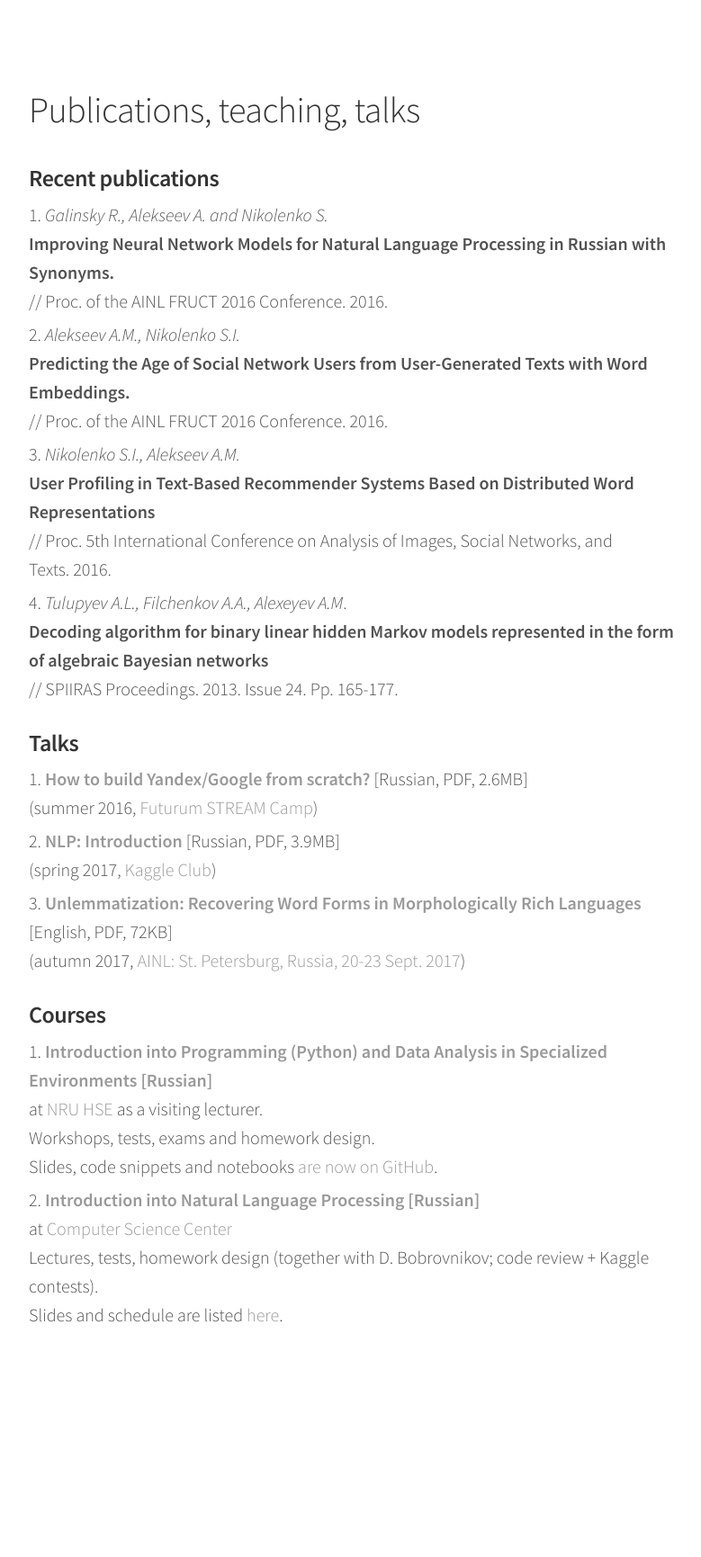
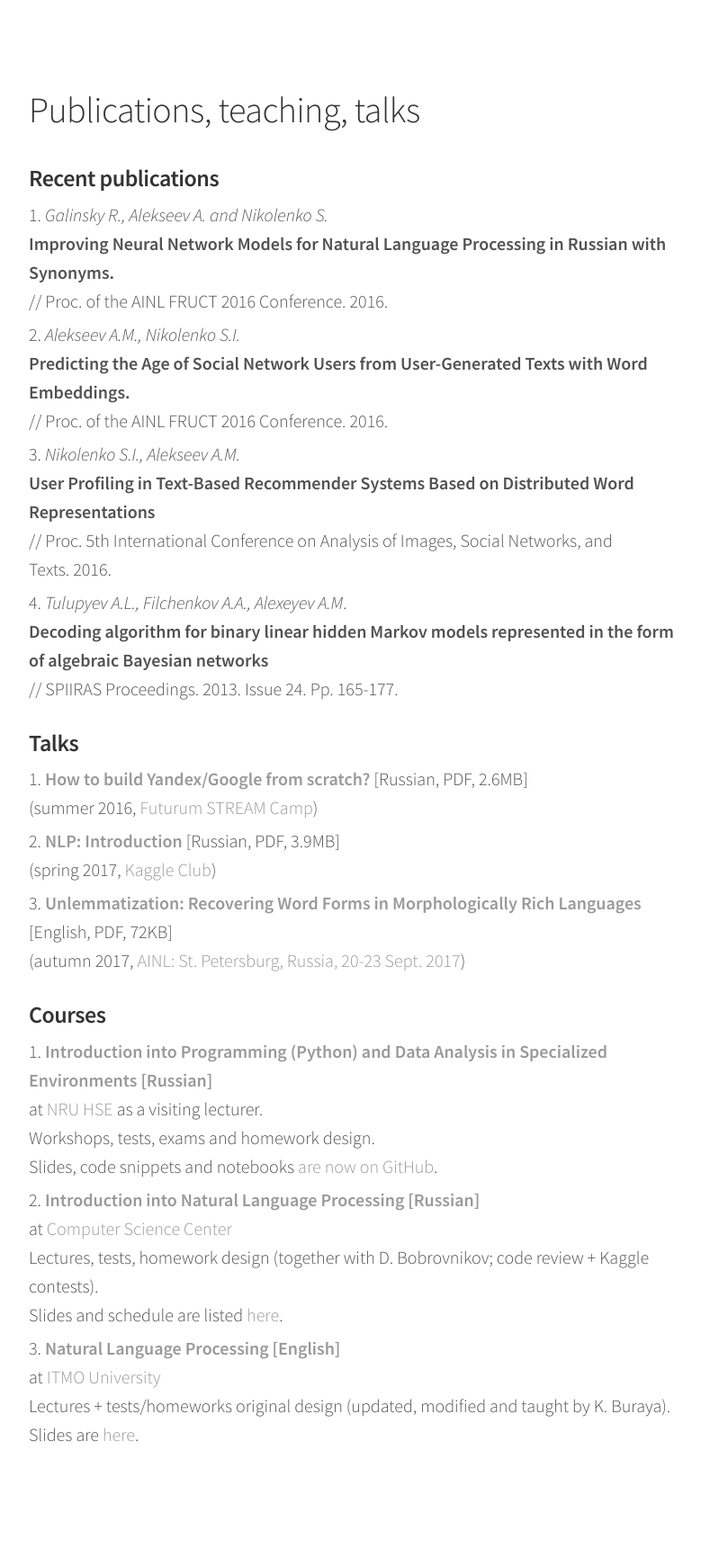
Before and after one commit to alexeyev/alexeyev.github.io, a Jekyll site: the page built from blahblahblah.html, in a window 1280 px wide. Shown: the whole page at 90% size, without its empty margins (248-1027 px from the left). Built offline with Jekyll 4.4.1, drawn with Linux system fonts in a browser that asks for light colours; before the commit the page ends 1598 px from its top, so only the background shows below that.

Commit message:
Update blahblahblah.html

```diff
--- a/blahblahblah.html
+++ b/blahblahblah.html
@@ -53,5 +53,10 @@ layout: default
 		<br> at <a href="https://compscicenter.ru/">Computer Science Center</a>
 		<br>Lectures, tests, homework design (together with D. Bobrovnikov; code review + Kaggle contests).
 		<br>Slides and schedule are listed <a href="https://compscicenter.ru/courses/introduction-nlp/2017-autumn/classes/">here</a>.
-    </ol>
+    	<li><b><a href="/nlp-itmo-spring-2018">
+		Natural Language Processing [English]</a></b>
+		<br> at <a href="http://en.ifmo.ru/en/">ITMO University</a>
+		<br>Lectures + tests/homeworks original design (updated, modified and taught by K. Buraya).
+		<br>Slides are <a href="/nlp-itmo-spring-2018">here</a>.
+	</ol>
 </div>
```
